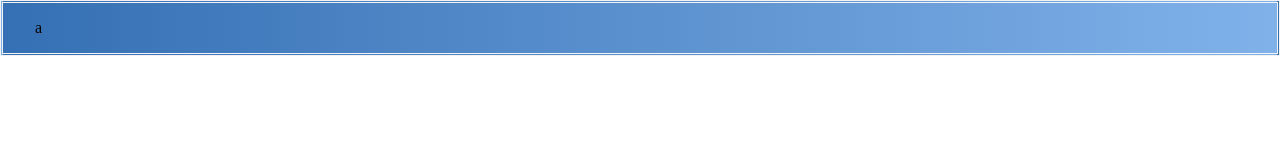
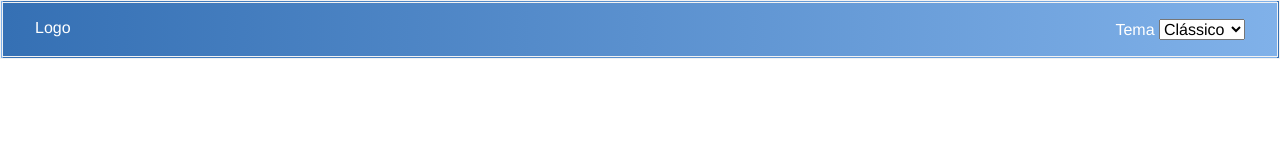
Before and after one commit to gabeFrancisco/compbase, a plain HTML site: page index.html in a window 1280 px wide. Drawn offline with Linux system fonts and the light colour scheme.

Commit message:
created theme select box on header

```diff
--- a/index.html
+++ b/index.html
@@ -8,7 +8,17 @@
 </head>
 <body>
     <header>
-a
+        <div>
+            Logo
+        </div>
+        <div>
+            <span>Tema</span>
+            <select name="" id="">
+                <option value="">Clássico</option>
+                <option value="">Moderno</option>
+                <option value="">Black</option>
+            </select>
+        </div>
     </header>
 </body>
 </html>
--- a/styles.css
+++ b/styles.css
@@ -2,10 +2,15 @@
     box-sizing: border-box;
     margin: 0;
     font-size: 16px;
+    font-family: 'Franklin Gothic Medium', 'Arial Narrow', Arial, sans-serif;
 }
 
 header{
     padding: 1rem 2rem;
     border: 3px #f2f2f2 double;
-    background: linear-gradient(to right, #3570b4, #80b1e9)
+    background: linear-gradient(to right, #3570b4, #80b1e9);
+    display: flex;
+    flex-direction: row;
+    justify-content: space-between;
+    color: #fff;
 }
```
